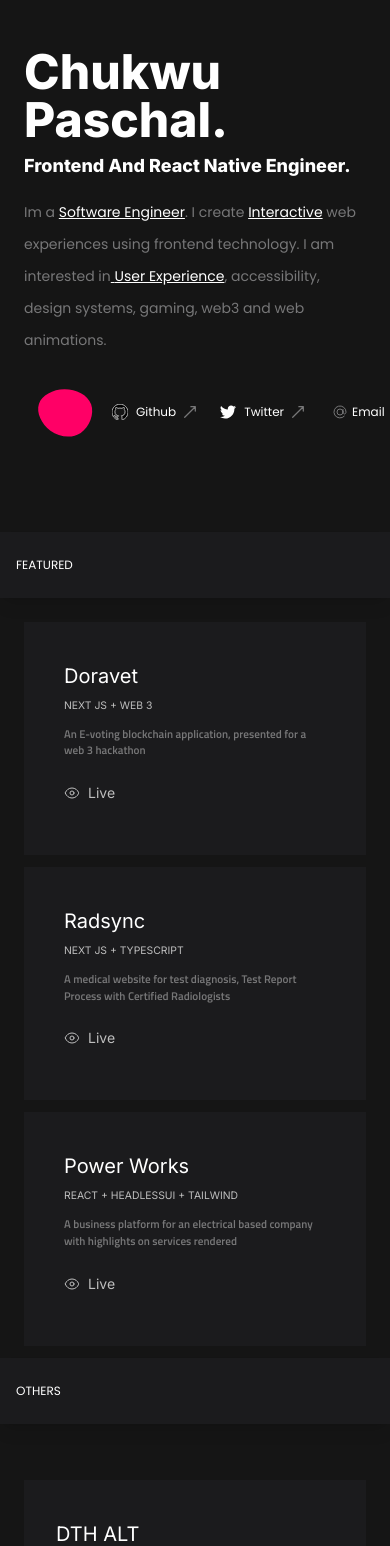
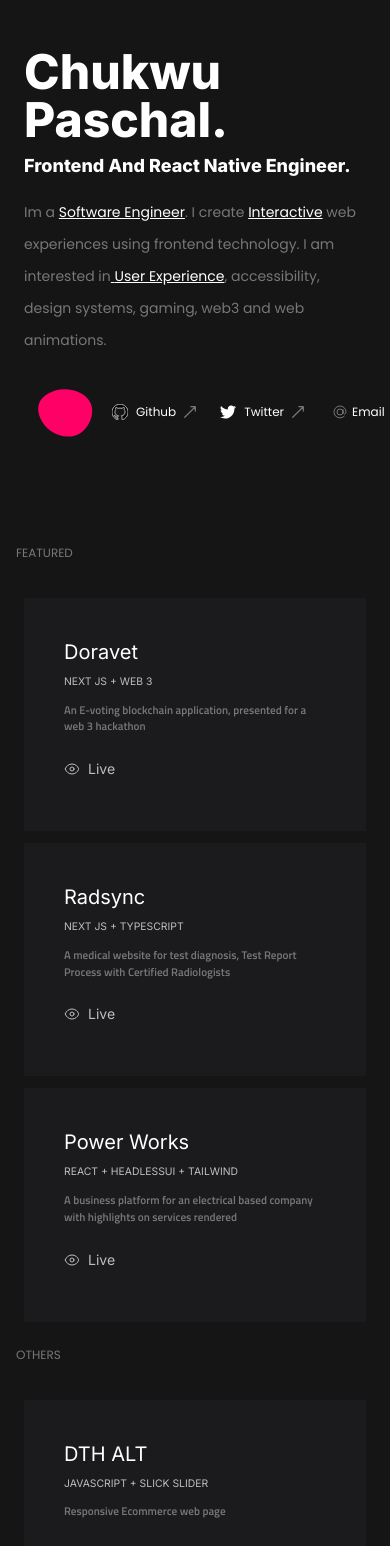
Before and after one commit to Haybuka/chukwu, a Next.js app: page / in a window 390 px wide. Shown: the top 1546 px of the page. Built offline with nearby package versions, Linux system fonts and the light colour scheme.

Commit message:
intersection observer

```diff
--- /dev/null
+++ b/app/component/observer/index.tsx
@@ -0,0 +1,58 @@
+'use client';
+import { InView, useInView } from 'react-intersection-observer';
+import styles from './observe.module.css';
+import Featured from '../featured';
+import ScrollWrapper from './scrollView';
+import cls from 'classnames';
+import { useEffect, useState } from 'react';
+
+type ViewObserverProp = {
+  featured: {
+    name: string;
+    description: string;
+    stack: string;
+    links: {
+      label: string;
+      path: string;
+      icon: string;
+    }[];
+  }[];
+  title: string;
+};
+
+const ViewObserver = ({ featured, title }: ViewObserverProp) => {
+  const { ref, inView, entry } = useInView({
+    threshold: 0,
+  });
+
+  return (
+    <InView>
+      {() => {
+        return (
+          <ScrollWrapper inView={inView}>
+            <div ref={ref}>
+              <h3
+                className={cls(
+                  styles.title_header
+                  // inView ? styles.title_view : 'bg-white shadow-none'
+                )}
+              >
+                {title}
+              </h3>
+              <aside className="px-6">
+                <Featured
+                  details={featured}
+                  fullwidth={true}
+                  title="Featured"
+                  page="home"
+                />
+              </aside>
+            </div>
+          </ScrollWrapper>
+        );
+      }}
+    </InView>
+  );
+};
+
+export default ViewObserver;
--- /dev/null
+++ b/app/component/observer/observe.module.css
@@ -0,0 +1,8 @@
+.title_header {
+  @apply text-portfolio-100 uppercase text-[0.75rem] mb-6 transition-all px-4 py-3;
+}
+
+.title_view {
+  @apply lg:text-portfolio-100 uppercase text-[0.75rem] mb-6 sticky transition-all top-0 left-0 shadow-lg lg:shadow-none py-6 px-4 text-white lg:px-4 lg:py-3 bg-portfolio-300 lg:bg-transparent lg:relative z-10;
+  position: -webkit-sticky;
+}
--- /dev/null
+++ b/app/component/observer/scrollView.tsx
@@ -0,0 +1,29 @@
+import * as React from 'react';
+import { CSSProperties } from 'react';
+
+// const defaultStyle: CSSProperties = {
+//   height: '101vh',
+//   textAlign: 'center',
+//   display: 'flex',
+//   flexDirection: 'column',
+//   alignItems: 'center',
+//   justifyContent: 'center',
+//   backgroundColor: '#2d1176',
+//   color: '#fff',
+// };
+
+type Props = {
+  children: React.ReactNode;
+  inView: boolean;
+  style?: CSSProperties;
+};
+
+/**
+ * ScrollWrapper directs the user to scroll the page to reveal it's children.
+ * Use this on Modules that have scroll and/or observer triggers.
+ */
+const ScrollWrapper = ({ children, style, inView, ...props }: Props) => {
+  return <div {...props}>{children}</div>;
+};
+
+export default ScrollWrapper;
--- a/app/page.tsx
+++ b/app/page.tsx
@@ -1,5 +1,4 @@
-import Featured from './component/featured';
-import styles from './home.module.css';
+import ViewObserver from './component/observer';
 
 const featured = [
   {
@@ -146,17 +145,10 @@ const others = [
 export default function Home() {
   return (
     <article className="xl:px-6">
-      <h3 className={styles.title_header}>Featured</h3>
-      <aside className="px-6">
-        <Featured
-          details={featured}
-          fullwidth={true}
-          title="Featured"
-          page="home"
-        />
-      </aside>
+      <ViewObserver featured={featured} title="Featured" />
+      <ViewObserver featured={others} title="Others" />
 
-      <h3 className={styles.title_header}>Others</h3>
+      {/* <h3 className={styles.title_header}>Others</h3>
       <div className="pt-8 px-6">
         <Featured
           details={others}
@@ -164,7 +156,7 @@ export default function Home() {
           title="Others"
           page="home"
         />
-      </div>
+      </div> */}
     </article>
   );
 }
--- a/package.json
+++ b/package.json
@@ -20,6 +20,7 @@
     "postcss": "8.4.31",
     "react": "18.2.0",
     "react-dom": "18.2.0",
+    "react-intersection-observer": "^9.5.2",
     "tailwindcss": "3.3.5",
     "typescript": "5.2.2"
   }
```
Also changed, not shown: 1 other file (tests, documents, lock files or other folders).
